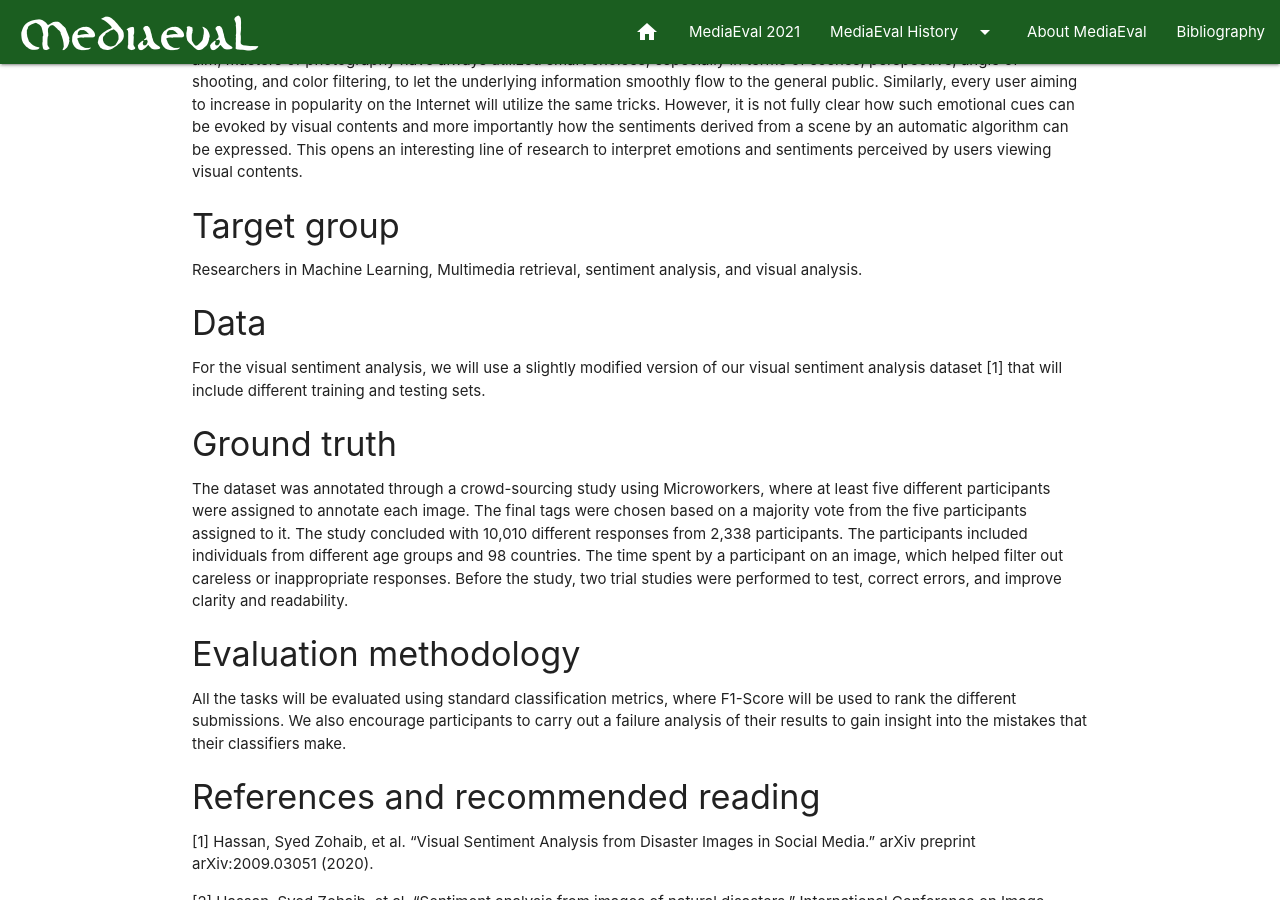
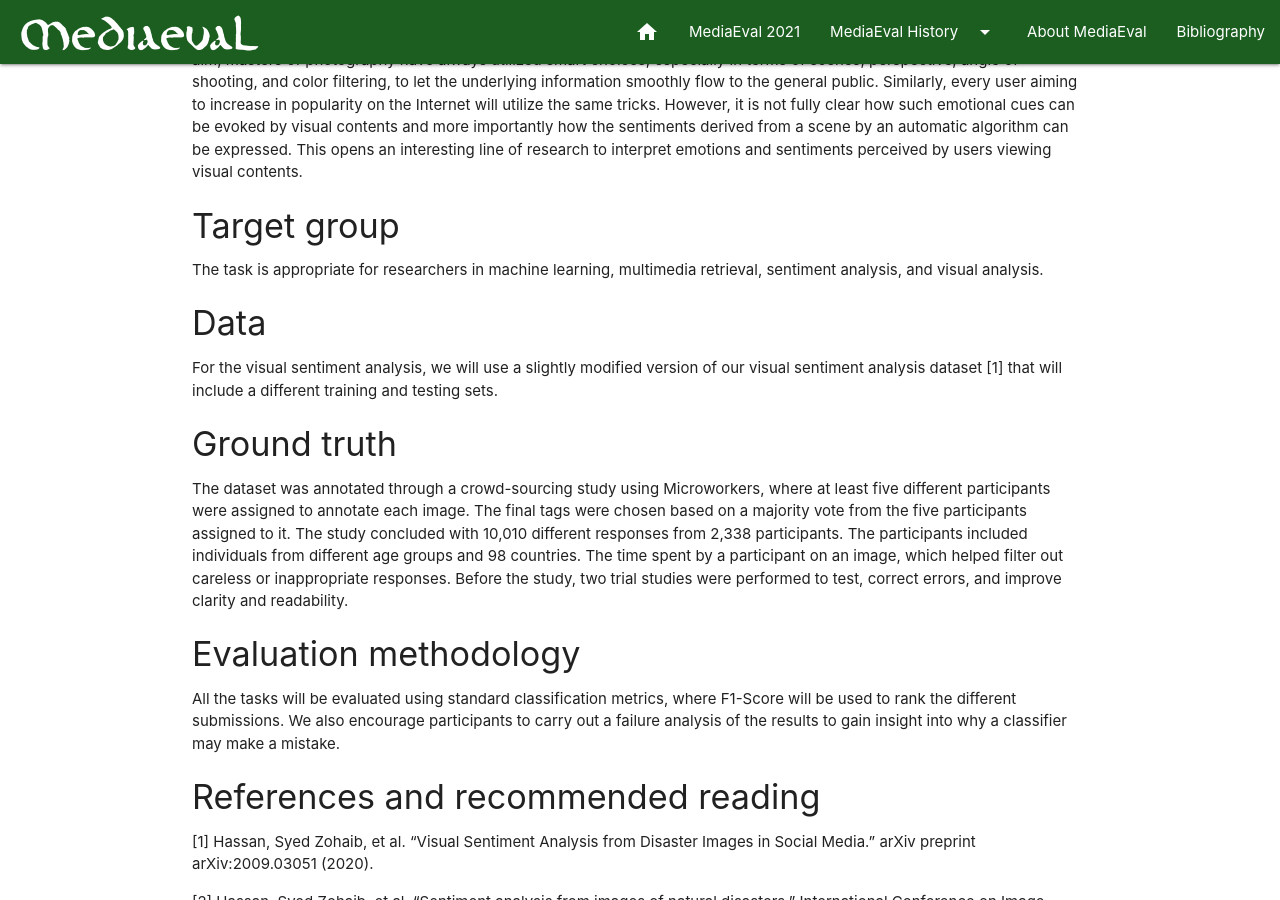
Before and after one commit to multimediaeval/multimediaeval.github.io, a Jekyll site: the page built from _editions/2021/tasks/visualsentiment .md, in a window 1280 px wide and 900 px high, scrolled down 828 px. Built offline with Jekyll 4.4.1, drawn with Linux system fonts in a browser that asks for light colours.

Commit message:
Update visualsentiment .md

```diff
--- a/_editions/2021/tasks/visualsentiment .md
+++ b/_editions/2021/tasks/visualsentiment .md
@@ -7,7 +7,7 @@
 # required info
 title: "Visual Sentiment Analysis: A Natural Disaster Use-case"
 subtitle:
-blurb: "Insert blurb here, keep it between the quotes in order to handle any special characters"
+blurb: "The Visual Sentiment Analysis task aims at finding methods that can predict the emotional response from disaster-related images."
 ---
 
 <!-- # please respect the structure below-->
@@ -28,17 +28,17 @@
 As implied by the popular proverb "a picture is worth a thousand words," visual contents are an effective means to convey not only facts but also cues about sentiments and emotions. Such cues representing the emotions and sentiments of the photographers may trigger similar feelings from the observer and could be of help in understanding visual contents beyond semantic concepts in different application domains, such as education, entertainment, advertisement, and journalism. To this aim, masters of photography have always utilized smart choices, especially in terms of scenes, perspective, angle of shooting, and color filtering, to let the underlying information smoothly flow to the general public. Similarly, every user aiming to increase in popularity on the Internet will utilize the same tricks. However, it is not fully clear how such emotional cues can be evoked by visual contents and more importantly how the sentiments derived from a scene by an automatic algorithm can be expressed. This opens an interesting line of research to interpret emotions and sentiments perceived by users viewing visual contents.
 
 #### Target group
-Researchers in Machine Learning, Multimedia retrieval, sentiment analysis, and visual analysis.
+The task is appropriate for researchers in machine learning, multimedia retrieval, sentiment analysis, and visual analysis.
 
 #### Data
-For the visual sentiment analysis, we will use a slightly modified version of our visual sentiment analysis dataset [1] that will include different training and testing sets.
+For the visual sentiment analysis, we will use a slightly modified version of our visual sentiment analysis dataset [1] that will include a different training and testing sets.
 
 #### Ground truth
 The dataset was annotated through a crowd-sourcing study using Microworkers, where at least five different participants were assigned to annotate each image. The final tags were chosen based on a majority vote from the five participants assigned to it. The study concluded with 10,010 different responses from 2,338 participants. The participants included individuals from different age groups and 98 countries. The time spent by a participant on an image, which helped filter out careless or inappropriate responses. Before the study, two trial studies were performed to test, correct errors, and improve clarity and readability.
 
 
 #### Evaluation methodology
-All the tasks will be evaluated using standard classification metrics, where F1-Score will be used to rank the different submissions. We also encourage participants to carry out a failure analysis of their results to gain insight into the mistakes that their classifiers make.
+All the tasks will be evaluated using standard classification metrics, where F1-Score will be used to rank the different submissions. We also encourage participants to carry out a failure analysis of the results to gain insight into why a classifier may make a mistake.
 
 #### References and recommended reading
 <!-- # Please use the ACM format for references https://www.acm.org/publications/authors/reference-formatting (but no DOI needed)-->
```
